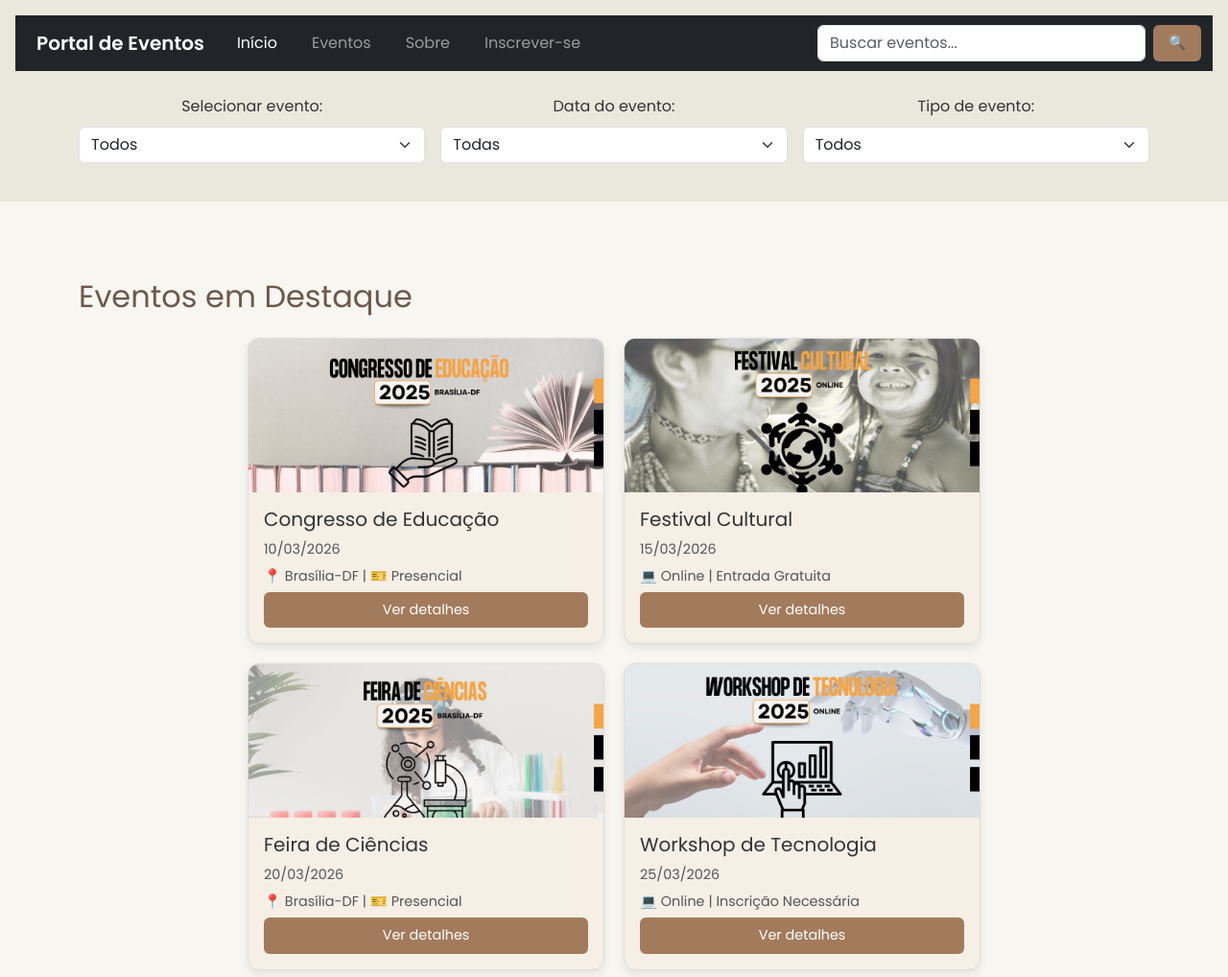
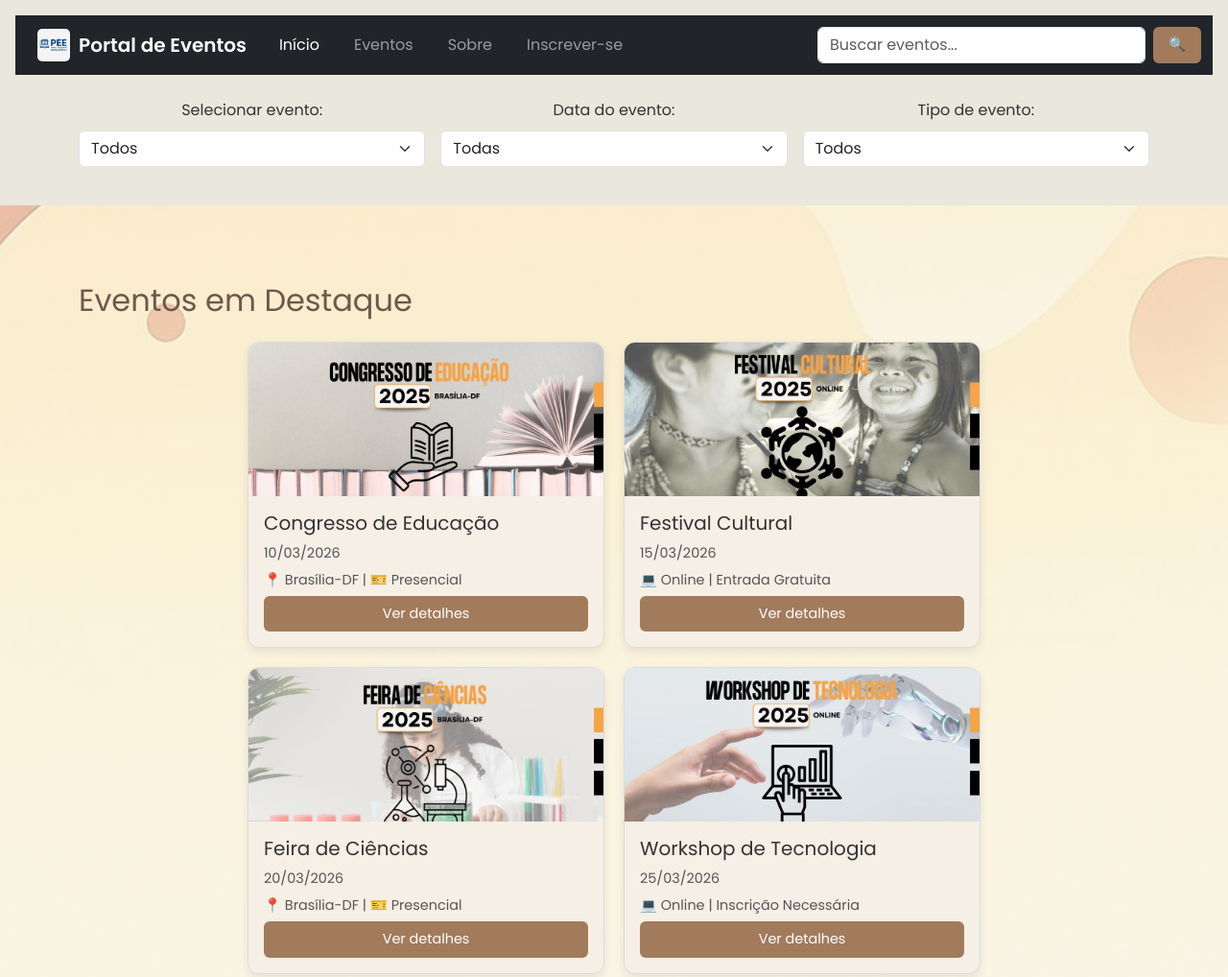
Before and after one commit to Azaf3/portal-eventos, a plain HTML site: page index.html in a window 1280 px wide. Shown: the top 1018 px of the page at 96% size. Drawn offline with nearby package versions, Linux system fonts and the light colour scheme.

Commit message:
atualizações

```diff
--- a/css/style.css
+++ b/css/style.css
@@ -9,7 +9,8 @@ body {
   font-family: 'Poppins', sans-serif;
   line-height: 1.6;
   color: #333333;
-  background: #F8F6F1;
+  background: linear-gradient(rgba(248,246,241,0.65), rgba(248,246,241,0.65)), url('../imagens/background/background11.jpg') center/cover no-repeat;
+  min-height: 100vh;
 }
 
 /* CABEÇALHO */
@@ -83,6 +84,15 @@ h2 {
   height: 160px;
   object-fit: cover;
   background: #EDEBE6;
+}
+
+/* Logo do site (favicon/brand) */
+.site-logo {
+  width: 36px;
+  height: 36px;
+  object-fit: cover;
+  border-radius: 6px;
+  border: 1px solid rgba(0,0,0,0.08);
 }
 
 .card-body {
--- a/index.html
+++ b/index.html
@@ -6,13 +6,18 @@
   <link href="https://fonts.googleapis.com/css2?family=Poppins:wght@300;400;600&display=swap" rel="stylesheet">
   <link href="https://cdn.jsdelivr.net/npm/bootstrap@5.3.3/dist/css/bootstrap.min.css" rel="stylesheet">
   <link rel="stylesheet" href="css/style.css">
+  <!-- favicon (usa logo do projeto em imagens/logo) -->
+  <link rel="icon" href="imagens/logo/Logo%20do%20Portal%20de%20Eventos%20Educacionais.png" type="image/png">
 </head>
 <body>
 
 <header>
   <nav class="navbar navbar-expand-lg navbar-dark bg-dark">
     <div class="container-fluid">
-      <a class="navbar-brand fw-bold" href="index.html">Portal de Eventos</a>
+      <a class="navbar-brand fw-bold d-flex align-items-center" href="index.html">
+        <img src="imagens/logo/Logo%20do%20Portal%20de%20Eventos%20Educacionais.png" alt="Logo Portal" class="site-logo me-2">
+        <span>Portal de Eventos</span>
+      </a>
       <button class="navbar-toggler" type="button" data-bs-toggle="collapse" data-bs-target="#navbarNav">
         <span class="navbar-toggler-icon"></span>
       </button>
```
Also changed, not shown: inscricao.html (+4 -1 lines), imagens/background/background11.jpg (added), imagens/logo/Logo do Portal de Eventos Educacionais.png (added).
